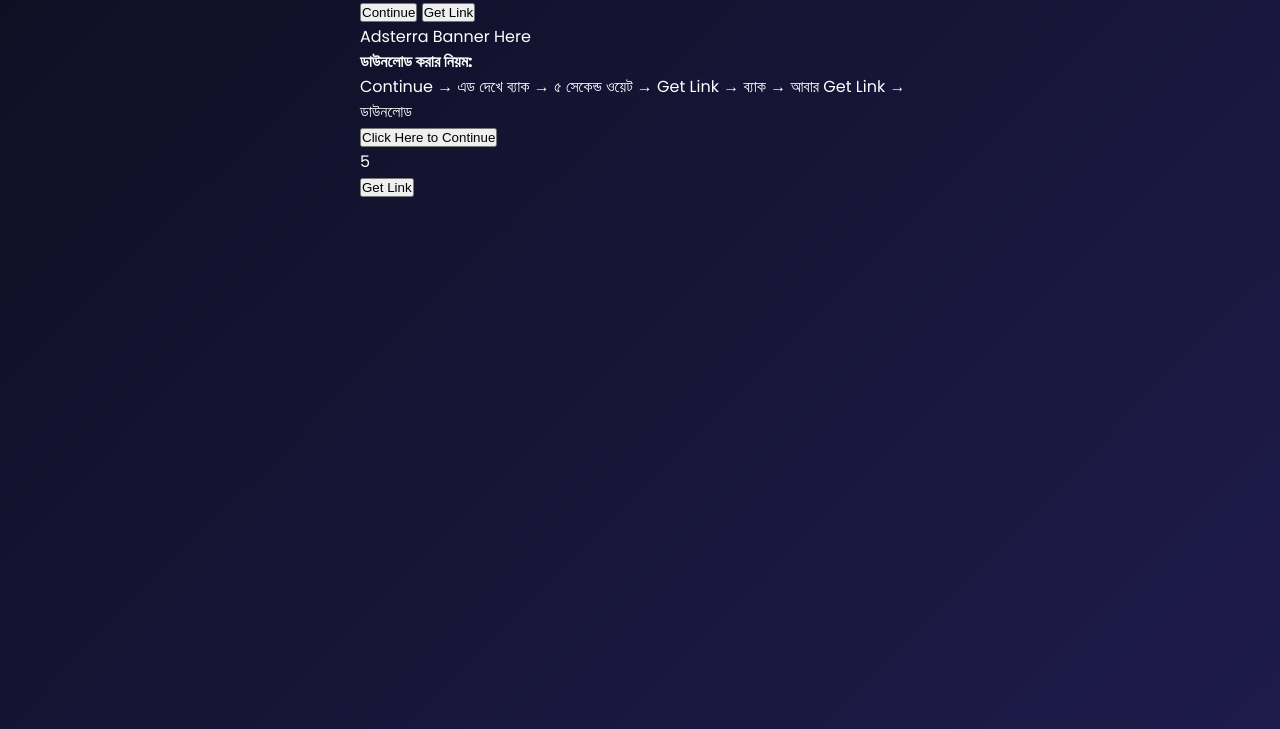
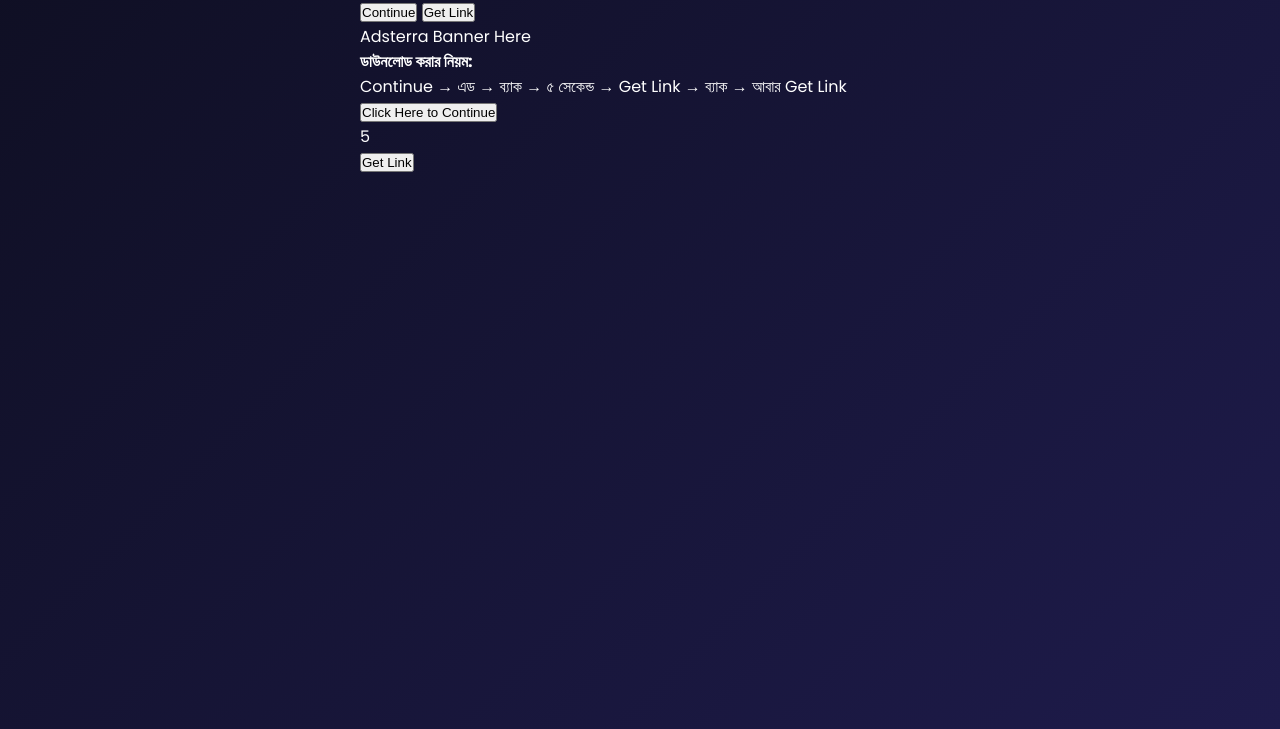
Before and after one commit to shakib0122222/Urlpix, a plain HTML site: page view.html in a window 1280 px wide. Shown: the part 71-800 px from the top of the page. Drawn offline with Linux system fonts and the light colour scheme; no server answers.

Commit message:
Update view.html

```diff
--- a/view.html
+++ b/view.html
@@ -18,14 +18,8 @@
         <button class="btn orange">Continue</button>
         <button class="btn purple">Get Link</button>
       </div>
-
       <div class="ad-banner">Adsterra Banner Here</div>
-
-      <div class="note">
-        <b>ডাউনলোড করার নিয়ম:</b><br>
-        Continue → এড দেখে ব্যাক → ৫ সেকেন্ড ওয়েট → Get Link → ব্যাক → আবার Get Link → ডাউনলোড
-      </div>
-
+      <div class="note"><b>ডাউনলোড করার নিয়ম:</b><br>Continue → এড → ব্যাক → ৫ সেকেন্ড → Get Link → ব্যাক → আবার Get Link</div>
       <button class="btn orange big" id="startBtn">Click Here to Continue</button>
       <div id="countdown">5</div>
       <button id="finalGetLink" class="get">Get Link</button>
```
